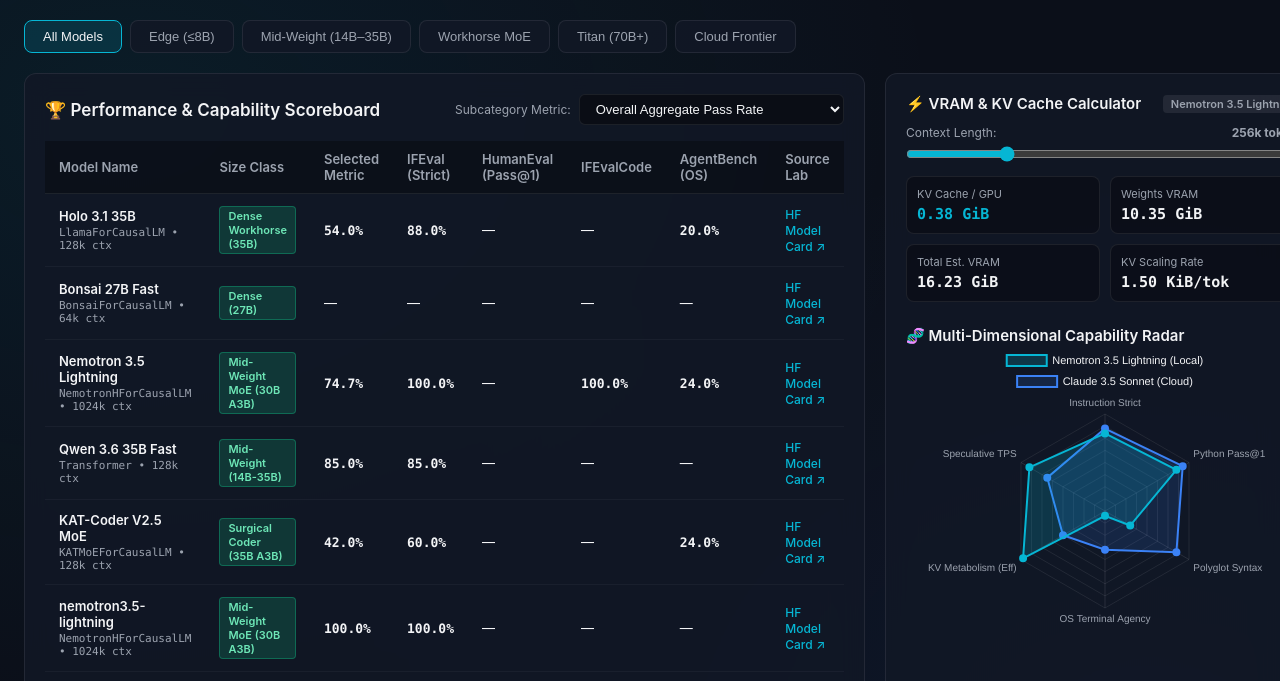
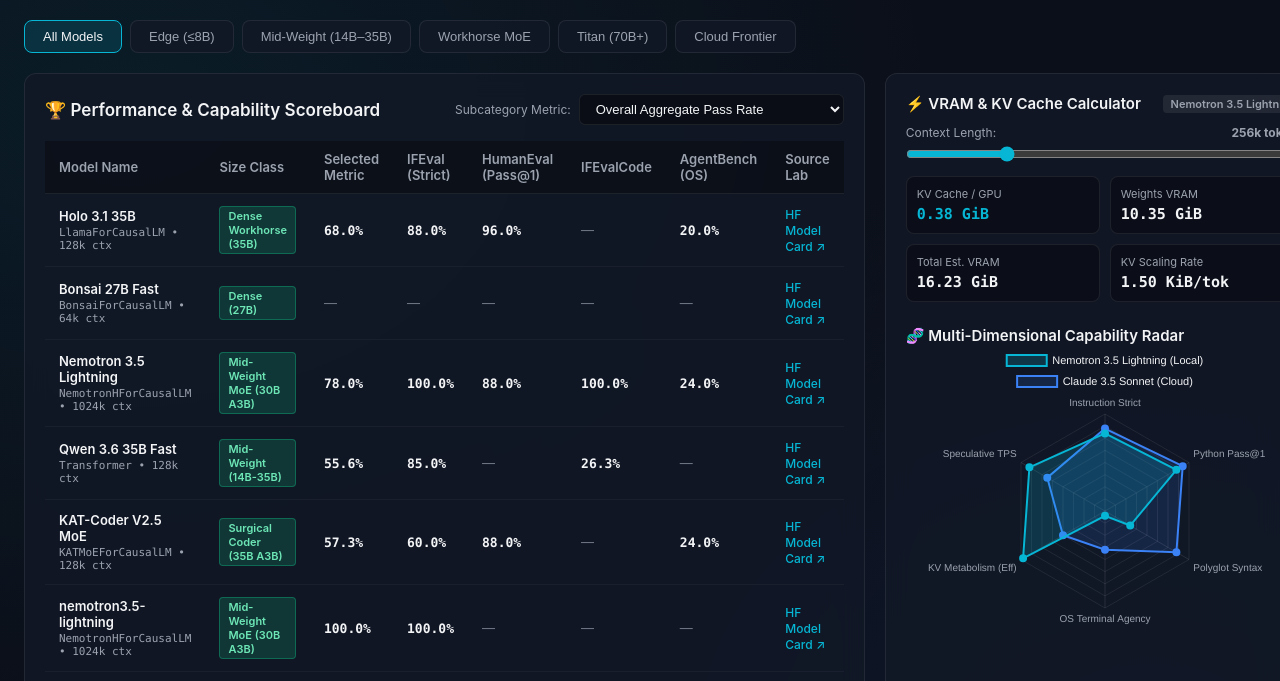
Before and after one commit to sumergoconicio/evalsbench, a plain HTML site: page dashboard/index.html in a window 1280 px wide. Shown: the part 104-785 px from the top of the page. Drawn offline with Linux system fonts and the light colour scheme.

Commit message:
fix(dashboard): resolve local browser file:// CORS restrictions via leaderboard.js

```diff
--- a/dashboard/app.js
+++ b/dashboard/app.js
@@ -1,6 +1,7 @@
 /**
  * EvalsBench Dashboard Client Application
- * Handles filtering, pinned baseline delta normalization, dynamic KV calculation, and Radar visualization.
+ * Supports zero-CORS file:// local loading, interactive size-class filtering,
+ * pinned model baseline comparisons, dynamic KV cache calculations, and Radar visualization.
  */
 
 let leaderboardData = null;
@@ -18,6 +19,14 @@
 });
 
 async function loadData() {
+  if (window.LEADERBOARD_DATA && window.LEADERBOARD_DATA.models) {
+    leaderboardData = window.LEADERBOARD_DATA;
+    populatePinSelector();
+    renderTable();
+    updateKVCalculator();
+    updateRadarChart();
+    return;
+  }
   try {
     const res = await fetch('data/leaderboard.json');
     leaderboardData = await res.json();
@@ -26,7 +35,7 @@
     updateKVCalculator();
     updateRadarChart();
   } catch (err) {
-    console.error('Failed to load leaderboard.json:', err);
+    console.error('Failed to load leaderboard data:', err);
   }
 }
 
@@ -78,6 +87,18 @@
   });
 }
 
+function getBenchScores(benchmarks, name) {
+  if (!benchmarks) return {};
+  const target = name.toLowerCase();
+  for (const k of Object.keys(benchmarks)) {
+    if (k.toLowerCase() === target) {
+      const b = benchmarks[k];
+      return b.scores || b;
+    }
+  }
+  return {};
+}
+
 function renderTable() {
   const tbody = document.getElementById('leaderboard-tbody');
   tbody.innerHTML = '';
@@ -86,12 +107,15 @@
   const pinnedModel = pinnedModelId ? leaderboardData.models[pinnedModelId] : null;
 
   Object.values(leaderboardData.models).forEach(model => {
+    const specs = model.specs || {};
+    const sizeClass = specs.size_class || '';
+
     // Filter matching
     if (currentFilter === 'cloud' && !model.is_cloud) return;
-    if (currentFilter === 'edge' && !model.specs.size_class.toLowerCase().includes('edge') && !model.specs.size_class.includes('8B')) return;
-    if (currentFilter === 'mid' && !model.specs.size_class.toLowerCase().includes('mid') && !model.specs.size_class.includes('35B')) return;
-    if (currentFilter === 'moe' && !model.specs.size_class.toLowerCase().includes('moe')) return;
-    if (currentFilter === 'titan' && !model.specs.size_class.toLowerCase().includes('titan') && !model.specs.size_class.includes('70B')) return;
+    if (currentFilter === 'edge' && !sizeClass.toLowerCase().includes('edge') && !sizeClass.includes('8B') && !sizeClass.includes('4B')) return;
+    if (currentFilter === 'mid' && !sizeClass.toLowerCase().includes('mid') && !sizeClass.includes('35B') && !sizeClass.includes('27B')) return;
+    if (currentFilter === 'moe' && !sizeClass.toLowerCase().includes('moe')) return;
+    if (currentFilter === 'titan' && !sizeClass.toLowerCase().includes('titan') && !sizeClass.includes('70B')) return;
 
     const tr = document.createElement('tr');
 
@@ -101,35 +125,39 @@
     const nameHtml = `
       <div class="model-cell">
         <span class="model-name">${model.name}</span>
-        <span class="model-meta">${model.specs.architecture || 'Transformer'} • ${model.specs.context_window ? (model.specs.context_window/1024).toFixed(0) + 'k ctx' : ''}</span>
+        <span class="model-meta">${specs.architecture || 'Transformer'} • ${specs.context_window ? (specs.context_window/1024).toFixed(0) + 'k ctx' : ''}</span>
       </div>
     `;
 
-    // Benchmark Scores Extraction
+    // Benchmark Scores Extraction (Case-Insensitive)
     const bm = model.benchmarks || {};
-    const ifevalStrict = bm.IFEval ? (bm.IFEval.prompt_strict_acc ?? bm.IFEval.scores?.prompt_strict_acc ?? null) : null;
-    const humanevalP1 = bm.HumanEval ? (bm.HumanEval["pass@1"] ?? bm.HumanEval.scores?.accuracy ?? null) : null;
-    const ifevalCodePy = bm.IFEvalCode ? (bm.IFEvalCode.python_correctness ?? bm.IFEvalCode.scores?.python_correctness ?? bm.IFEvalCode.overall_accuracy ?? null) : null;
-    const agentbenchAcc = bm.AgentBench ? (bm.AgentBench.accuracy ?? bm.AgentBench.scores?.accuracy ?? null) : null;
+    const ifeval = getBenchScores(bm, 'ifeval');
+    const humaneval = getBenchScores(bm, 'humaneval');
+    const ifevalcode = getBenchScores(bm, 'ifevalcode');
+    const agentbench = getBenchScores(bm, 'agentbench');
+
+    const ifevalStrict = ifeval.prompt_strict_acc ?? ifeval.strict_acc ?? ifeval.final_acc ?? null;
+    const humanevalP1 = humaneval["pass@1"] ?? humaneval.accuracy ?? null;
+    const ifevalCodePy = ifevalcode.python_correctness ?? ifevalcode.overall_accuracy ?? ifevalcode.correctness ?? null;
+    const agentbenchAcc = agentbench.accuracy ?? null;
 
     // Selected Subcat Value
     let selScore = null;
     if (currentSubcat === 'ifeval_strict') selScore = ifevalStrict;
-    else if (currentSubcat === 'ifeval_inst') selScore = bm.IFEval ? (bm.IFEval.inst_strict_acc ?? bm.IFEval.scores?.inst_strict_acc ?? null) : null;
-    else if (currentSubcat === 'code_python') selScore = ifevalCodePy;
-    else if (currentSubcat === 'code_ts') selScore = bm.IFEvalCode ? (bm.IFEvalCode.typescript_correctness ?? bm.IFEvalCode.scores?.typescript_correctness ?? null) : null;
-    else if (currentSubcat === 'code_java') selScore = bm.IFEvalCode ? (bm.IFEvalCode.java_correctness ?? bm.IFEvalCode.scores?.java_correctness ?? null) : null;
+    else if (currentSubcat === 'ifeval_inst') selScore = ifeval.inst_strict_acc ?? null;
+    else if (currentSubcat === 'code_python') selScore = ifevalcode.python_correctness ?? null;
+    else if (currentSubcat === 'code_ts') selScore = ifevalcode.typescript_correctness ?? null;
+    else if (currentSubcat === 'code_java') selScore = ifevalcode.java_correctness ?? null;
     else if (currentSubcat === 'agentbench_os') selScore = agentbenchAcc;
     else if (currentSubcat === 'humaneval_p1') selScore = humanevalP1;
     else {
-      // Overall aggregate
       const validScores = [ifevalStrict, humanevalP1, ifevalCodePy, agentbenchAcc].filter(v => v !== null);
       selScore = validScores.length ? (validScores.reduce((a, b) => a + b, 0) / validScores.length) : null;
     }
 
     // Delta Computation against Pinned Model
     function formatScoreWithDelta(val, pinVal) {
-      if (val === null || val === undefined) return '<span class="text-muted">—</span>';
+      if (val === null || val === undefined) return '<span style="color:#6b7280">—</span>';
       const pct = (val * 100).toFixed(1) + '%';
       if (pinnedModel && pinVal !== null && pinVal !== undefined) {
         const delta = (val - pinVal) * 100;
@@ -140,28 +168,32 @@
       return `<span class="score-val">${pct}</span>`;
     }
 
-    // Get Pinned Model Corresponding Values
     const pinBm = pinnedModel?.benchmarks || {};
-    const pinIfeval = pinBm.IFEval ? (pinBm.IFEval.prompt_strict_acc ?? pinBm.IFEval.scores?.prompt_strict_acc ?? null) : null;
-    const pinHumaneval = pinBm.HumanEval ? (pinBm.HumanEval["pass@1"] ?? pinBm.HumanEval.scores?.accuracy ?? null) : null;
-    const pinCodePy = pinBm.IFEvalCode ? (pinBm.IFEvalCode.python_correctness ?? pinBm.IFEvalCode.scores?.python_correctness ?? pinBm.IFEvalCode.overall_accuracy ?? null) : null;
-    const pinAgentbench = pinBm.AgentBench ? (pinBm.AgentBench.accuracy ?? pinBm.AgentBench.scores?.accuracy ?? null) : null;
+    const pinIfeval = getBenchScores(pinBm, 'ifeval');
+    const pinHumaneval = getBenchScores(pinBm, 'humaneval');
+    const pinIfevalcode = getBenchScores(pinBm, 'ifevalcode');
+    const pinAgentbench = getBenchScores(pinBm, 'agentbench');
+
+    const pinIfevalStrict = pinIfeval.prompt_strict_acc ?? pinIfeval.strict_acc ?? pinIfeval.final_acc ?? null;
+    const pinHumanevalP1 = pinHumaneval["pass@1"] ?? pinHumaneval.accuracy ?? null;
+    const pinCodePy = pinIfevalcode.python_correctness ?? pinIfevalcode.overall_accuracy ?? pinIfevalcode.correctness ?? null;
+    const pinAgentbenchAcc = pinAgentbench.accuracy ?? null;
 
     let pinSel = null;
-    if (currentSubcat === 'ifeval_strict') pinSel = pinIfeval;
+    if (currentSubcat === 'ifeval_strict') pinSel = pinIfevalStrict;
     else if (currentSubcat === 'code_python') pinSel = pinCodePy;
-    else if (currentSubcat === 'agentbench_os') pinSel = pinAgentbench;
-    else if (currentSubcat === 'humaneval_p1') pinSel = pinHumaneval;
+    else if (currentSubcat === 'agentbench_os') pinSel = pinAgentbenchAcc;
+    else if (currentSubcat === 'humaneval_p1') pinSel = pinHumanevalP1;
 
     tr.innerHTML = `
       <td>${nameHtml}</td>
-      <td><span class="badge ${badgeClass}">${model.specs.size_class || badgeText}</span></td>
+      <td><span class="badge ${badgeClass}">${specs.size_class || badgeText}</span></td>
       <td>${formatScoreWithDelta(selScore, pinSel)}</td>
-      <td>${formatScoreWithDelta(ifevalStrict, pinIfeval)}</td>
-      <td>${formatScoreWithDelta(humanevalP1, pinHumaneval)}</td>
+      <td>${formatScoreWithDelta(ifevalStrict, pinIfevalStrict)}</td>
+      <td>${formatScoreWithDelta(humanevalP1, pinHumanevalP1)}</td>
       <td>${formatScoreWithDelta(ifevalCodePy, pinCodePy)}</td>
-      <td>${formatScoreWithDelta(agentbenchAcc, pinAgentbench)}</td>
-      <td><a class="hf-link" href="${model.specs.huggingface_url || '#'}" target="_blank">HF Model Card ↗</a></td>
+      <td>${formatScoreWithDelta(agentbenchAcc, pinAgentbenchAcc)}</td>
+      <td><a class="hf-link" href="${specs.huggingface_url || '#'}" target="_blank">HF Model Card ↗</a></td>
     `;
 
     tbody.appendChild(tr);
@@ -178,8 +210,6 @@
   document.getElementById('context-val-label').textContent = `${(tokens / 1024).toFixed(0)}k tokens`;
 
   // Formula: L * 2 * N_att * N_kv * Head_dim * Dtype / (TP * 1024^3)
-  // For Nemotron 3.5 Lightning: 6 layers, 1 KV head per GPU (TP=2), 128 head_dim, FP8 (1 byte)
-  // KV bytes per token per GPU = 1,536 bytes (1.50 KiB)
   const kvBytesPerToken = 1536;
   const totalKvBytes = tokens * kvBytesPerToken;
   const kvGib = totalKvBytes / (1024 * 1024 * 1024);
@@ -194,7 +224,9 @@
 }
 
 function initRadarChart() {
-  const ctx = document.getElementById('radarCanvas').getContext('2d');
+  const canvas = document.getElementById('radarCanvas');
+  if (!canvas) return;
+  const ctx = canvas.getContext('2d');
   radarChartInstance = new Chart(ctx, {
     type: 'radar',
     data: {
@@ -240,7 +272,6 @@
 
 function updateRadarChart() {
   if (!radarChartInstance || !leaderboardData) return;
-  // Dynamic radar update when pinned model changes
   if (pinnedModelId && leaderboardData.models[pinnedModelId]) {
     const pin = leaderboardData.models[pinnedModelId];
     radarChartInstance.data.datasets[1].label = `${pin.name} (Pinned)`;
--- /dev/null
+++ b/dashboard/data/leaderboard.js
@@ -0,0 +1,375 @@
+window.LEADERBOARD_DATA = {
+  "schema_version": "1.0",
+  "models": {
+    "Holo 3.1 35B": {
+      "id": "Holo 3.1 35B",
+      "name": "Holo 3.1 35B",
+      "is_cloud": false,
+      "specs": {
+        "architecture": "LlamaForCausalLM",
+        "attention_layers": 40,
+        "num_kv_heads": 8,
+        "head_dim": 128,
+        "context_window": 131072,
+        "kv_bytes_per_token_per_gpu": 20480,
+        "vram_weights_gib": 20.4,
+        "size_class": "Dense Workhorse (35B)",
+        "huggingface_url": "https://huggingface.co/models?search=Holo"
+      },
+      "benchmarks": {
+        "AgentBench": {
+          "accuracy": 0.2,
+          "stderr": 0.082
+        },
+        "HumanEval": {
+          "accuracy": 0.96,
+          "stderr": 0.04
+        },
+        "IFEval": {
+          "prompt_strict_acc": 0.88,
+          "prompt_strict_stderr": 0.066,
+          "prompt_loose_acc": 0.92,
+          "prompt_loose_stderr": 0.055,
+          "inst_strict_acc": 0.923,
+          "inst_strict_stderr": 0.041,
+          "inst_loose_acc": 0.949,
+          "inst_loose_stderr": 0.036,
+          "final_acc": 0.918,
+          "final_stderr": 0.062
+        },
+        "WritingBench": {
+          "mean": 5.552,
+          "Education": 7.133,
+          "domain1_mean": 5.552,
+          "Brainstorm": 4.0,
+          "Abstract": 4.4,
+          "Contract": 5.2,
+          "domain2_mean": 5.552
+        }
+      }
+    },
+    "Bonsai 27B Fast": {
+      "id": "Bonsai 27B Fast",
+      "name": "Bonsai 27B Fast",
+      "is_cloud": false,
+      "specs": {
+        "architecture": "BonsaiForCausalLM",
+        "attention_layers": 32,
+        "num_kv_heads": 8,
+        "head_dim": 128,
+        "context_window": 65536,
+        "kv_bytes_per_token_per_gpu": 16384,
+        "vram_weights_gib": 16.0,
+        "size_class": "Dense (27B)",
+        "huggingface_url": "https://huggingface.co/models?search=Bonsai"
+      },
+      "benchmarks": {
+        "WritingBench": {
+          "education": 7.2,
+          "market_analysis": 5.2,
+          "sales_report": 5.4,
+          "technical_documentation": 6.6,
+          "brainstorm": 3.8,
+          "defense_script": 6.4,
+          "abstract": 7.8,
+          "product_proposal": 6.8,
+          "curriculum_design": 7.2,
+          "case_study": 6.6,
+          "judgment_document": 4.8
+        }
+      }
+    },
+    "Nemotron 3.5 Lightning": {
+      "id": "Nemotron 3.5 Lightning",
+      "name": "Nemotron 3.5 Lightning",
+      "is_cloud": false,
+      "specs": {
+        "architecture": "NemotronHForCausalLM",
+        "attention_layers": 6,
+        "mamba_layers": 23,
+        "moe_layers": 23,
+        "num_kv_heads": 2,
+        "head_dim": 128,
+        "context_window": 1048576,
+        "kv_bytes_per_token_per_gpu": 1536,
+        "vram_weights_gib": 10.35,
+        "size_class": "Mid-Weight MoE (30B A3B)",
+        "huggingface_url": "https://huggingface.co/nvidia/NVIDIA-Nemotron-3.5-Lightning-30B-A3B-NVFP4"
+      },
+      "benchmarks": {
+        "AgentBench": {
+          "accuracy": 0.24,
+          "stderr": 0.087
+        },
+        "IFEvalCode": {
+          "overall_accuracy": 0.04,
+          "correctness": 0.24,
+          "instruction_adherence": 0.16,
+          "typescript_correctness": 0.444,
+          "java_correctness": 0.2,
+          "javascript_correctness": 0.0,
+          "php_correctness": 0.0,
+          "python_correctness": 1.0,
+          "cpp_correctness": 0.0,
+          "csharp_correctness": 0.0,
+          "typescript_instruction": 0.222,
+          "java_instruction": 0.0,
+          "javascript_instruction": 0.0,
+          "php_instruction": 0.0,
+          "python_instruction": 1.0,
+          "cpp_instruction": 0.0,
+          "csharp_instruction": 0.333
+        },
+        "HumanEval": {
+          "accuracy": 0.88,
+          "stderr": 0.066
+        },
+        "IFEval": {
+          "prompt_strict_acc": 1.0,
+          "prompt_strict_stderr": 0.0,
+          "prompt_loose_acc": 1.0,
+          "prompt_loose_stderr": 0.0,
+          "inst_strict_acc": 1.0,
+          "inst_strict_stderr": 0.0,
+          "inst_loose_acc": 1.0,
+          "inst_loose_stderr": 0.0,
+          "final_acc": 1.0,
+          "final_stderr": 0.0
+        }
+      }
+    },
+    "Qwen 3.6 35B Fast": {
+      "id": "Qwen 3.6 35B Fast",
+      "name": "Qwen 3.6 35B Fast",
+      "is_cloud": false,
+      "specs": {
+        "architecture": "Transformer",
+        "attention_layers": 32,
+        "num_kv_heads": 8,
+        "head_dim": 128,
+        "context_window": 131072,
+        "kv_bytes_per_token_per_gpu": 8192,
+        "vram_weights_gib": 20.0,
+        "size_class": "Mid-Weight (14B-35B)",
+        "huggingface_url": "https://huggingface.co/models?search=Qwen 3.6 35B Fast"
+      },
+      "benchmarks": {
+        "IFEvalCode": {
+          "correctness": 0.263,
+          "instruction_adherence": 0.184
+        },
+        "IFEval": {
+          "prompt_strict_acc": 0.85,
+          "prompt_loose_acc": 0.88,
+          "inst_strict_acc": 0.897,
+          "inst_loose_acc": 0.917
+        },
+        "WritingBench": {
+          "education": 6.4,
+          "market_analysis": 6.8,
+          "sales_report": 6.6,
+          "technical_documentation": 5.8,
+          "brainstorm": 3.4,
+          "defense_script": 6.6,
+          "abstract": 7.4,
+          "product_proposal": 6.4,
+          "curriculum_design": 6.4,
+          "case_study": 7.0,
+          "judgment_document": 6.0
+        }
+      }
+    },
+    "KAT-Coder V2.5 MoE": {
+      "id": "KAT-Coder V2.5 MoE",
+      "name": "KAT-Coder V2.5 MoE",
+      "is_cloud": false,
+      "specs": {
+        "architecture": "KATMoEForCausalLM",
+        "attention_layers": 48,
+        "num_kv_heads": 4,
+        "head_dim": 128,
+        "context_window": 131072,
+        "kv_bytes_per_token_per_gpu": 12288,
+        "vram_weights_gib": 21.6,
+        "size_class": "Surgical Coder (35B A3B)",
+        "huggingface_url": "https://huggingface.co/models?search=KAT-Coder"
+      },
+      "benchmarks": {
+        "AgentBench": {
+          "accuracy": 0.24,
+          "stderr": 0.087
+        },
+        "HumanEval": {
+          "accuracy": 0.88,
+          "stderr": 0.066
+        },
+        "IFEval": {
+          "prompt_strict_acc": 0.6,
+          "prompt_strict_stderr": 0.1,
+          "prompt_loose_acc": 0.68,
+          "prompt_loose_stderr": 0.095,
+          "inst_strict_acc": 0.692,
+          "inst_strict_stderr": 0.082,
+          "inst_loose_acc": 0.744,
+          "inst_loose_stderr": 0.085,
+          "final_acc": 0.679,
+          "final_stderr": 0.088
+        },
+        "WritingBench": {
+          "mean": 4.32,
+          "Education": 2.933,
+          "domain1_mean": 4.32,
+          "Brainstorm": 4.6,
+          "Abstract": 1.0,
+          "Contract": 1.2,
+          "domain2_mean": 4.32
+        }
+      }
+    },
+    "nemotron3.5-lightning": {
+      "id": "nemotron3.5-lightning",
+      "name": "nemotron3.5-lightning",
+      "is_cloud": false,
+      "specs": {
+        "architecture": "NemotronHForCausalLM",
+        "attention_layers": 6,
+        "mamba_layers": 23,
+        "moe_layers": 23,
+        "num_kv_heads": 2,
+        "head_dim": 128,
+        "context_window": 1048576,
+        "kv_bytes_per_token_per_gpu": 1536,
+        "vram_weights_gib": 10.35,
+        "size_class": "Mid-Weight MoE (30B A3B)",
+        "huggingface_url": "https://huggingface.co/nvidia/NVIDIA-Nemotron-3.5-Lightning-30B-A3B-NVFP4"
+      },
+      "benchmarks": {
+        "IFEval": {
+          "scores": {
+            "prompt_strict_acc": 1.0,
+            "prompt_strict_stderr": 0.0,
+            "prompt_loose_acc": 1.0,
+            "prompt_loose_stderr": 0.0,
+            "inst_strict_acc": 1.0,
+            "inst_strict_stderr": 0.0,
+            "inst_loose_acc": 1.0,
+            "inst_loose_stderr": 0.0,
+            "final_acc": 1.0,
+            "final_stderr": 0.0
+          },
+          "duration_seconds": 402.78,
+          "timestamp": "2026-08-24 22:25:17",
+          "prompt_strict_acc": 1.0,
+          "prompt_strict_stderr": 0.0,
+          "prompt_loose_acc": 1.0,
+          "prompt_loose_stderr": 0.0,
+          "inst_strict_acc": 1.0,
+          "inst_strict_stderr": 0.0,
+          "inst_loose_acc": 1.0,
+          "inst_loose_stderr": 0.0,
+          "final_acc": 1.0,
+          "final_stderr": 0.0
+        }
+      }
+    },
+    "claude-3-5-sonnet": {
+      "id": "claude-3-5-sonnet",
+      "name": "Claude 3.5 Sonnet (20241022)",
+      "is_cloud": true,
+      "specs": {
+        "total_params_b": "Unknown (Dense/MoE)",
+        "active_params_b": "Unknown",
+        "context_window": 200000,
+        "kv_bytes_per_token_per_gpu": 2400,
+        "vram_weights_gib": 0.0,
+        "size_class": "Cloud Frontier",
+        "architecture": "Frontier API"
+      },
+      "benchmarks": {
+        "IFEval": {
+          "prompt_strict_acc": 0.884,
+          "inst_strict_acc": 0.912,
+          "final_acc": 0.898
+        },
+        "HumanEval": {
+          "pass@1": 0.937,
+          "accuracy": 0.937
+        },
+        "IFEvalCode": {
+          "python_correctness": 0.92,
+          "typescript_correctness": 0.88,
+          "overall_accuracy": 0.65
+        },
+        "AgentBench": {
+          "accuracy": 0.52
+        }
+      }
+    },
+    "gpt-4o": {
+      "id": "gpt-4o",
+      "name": "GPT-4o (2024-11-20)",
+      "is_cloud": true,
+      "specs": {
+        "total_params_b": "Unknown (~200B MoE)",
+        "active_params_b": "Unknown",
+        "context_window": 128000,
+        "kv_bytes_per_token_per_gpu": 2400,
+        "vram_weights_gib": 0.0,
+        "size_class": "Cloud Frontier",
+        "architecture": "Frontier API"
+      },
+      "benchmarks": {
+        "IFEval": {
+          "prompt_strict_acc": 0.865,
+          "inst_strict_acc": 0.895,
+          "final_acc": 0.88
+        },
+        "HumanEval": {
+          "pass@1": 0.902,
+          "accuracy": 0.902
+        },
+        "IFEvalCode": {
+          "python_correctness": 0.89,
+          "typescript_correctness": 0.84,
+          "overall_accuracy": 0.58
+        },
+        "AgentBench": {
+          "accuracy": 0.48
+        }
+      }
+    },
+    "gemini-2-0-flash": {
+      "id": "gemini-2-0-flash",
+      "name": "Gemini 2.0 Flash",
+      "is_cloud": true,
+      "specs": {
+        "total_params_b": "Unknown (~30B-70B)",
+        "active_params_b": "Unknown",
+        "context_window": 1048576,
+        "kv_bytes_per_token_per_gpu": 1800,
+        "vram_weights_gib": 0.0,
+        "size_class": "Cloud Frontier",
+        "architecture": "Frontier API"
+      },
+      "benchmarks": {
+        "IFEval": {
+          "prompt_strict_acc": 0.852,
+          "inst_strict_acc": 0.889,
+          "final_acc": 0.871
+        },
+        "HumanEval": {
+          "pass@1": 0.89,
+          "accuracy": 0.89
+        },
+        "IFEvalCode": {
+          "python_correctness": 0.88,
+          "typescript_correctness": 0.81,
+          "overall_accuracy": 0.52
+        },
+        "AgentBench": {
+          "accuracy": 0.44
+        }
+      }
+    }
+  }
+};
```
Also changed, not shown: dashboard/index.html (+1 -0 lines), 1 other file.
